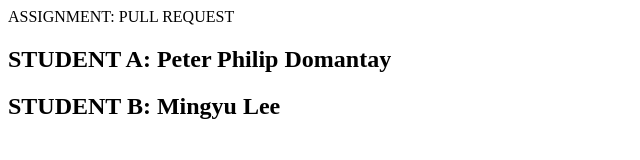
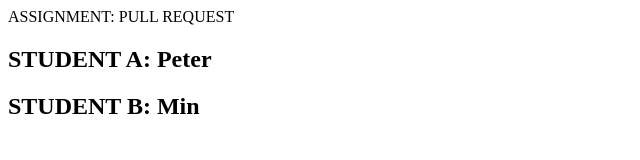
Before and after one commit to peterdomantay/SAAD1002_PULLREQUEST, a plain HTML site: page index.html in a window 1280 px wide. Shown: the whole page, without its empty margins (0-640 px from the left). Drawn offline with Linux system fonts and the light colour scheme.

Commit message:
I just left our first names

```diff
--- a/index.html
+++ b/index.html
@@ -6,7 +6,7 @@
 </head>
 <body>
     ASSIGNMENT: PULL REQUEST
-    <h2>STUDENT A: Peter Philip Domantay</h2>
-    <h2>STUDENT B: Mingyu Lee</h2>
+    <h2>STUDENT A: Peter </h2>
+    <h2>STUDENT B: Min </h2>
 </body>
 </html>
```
